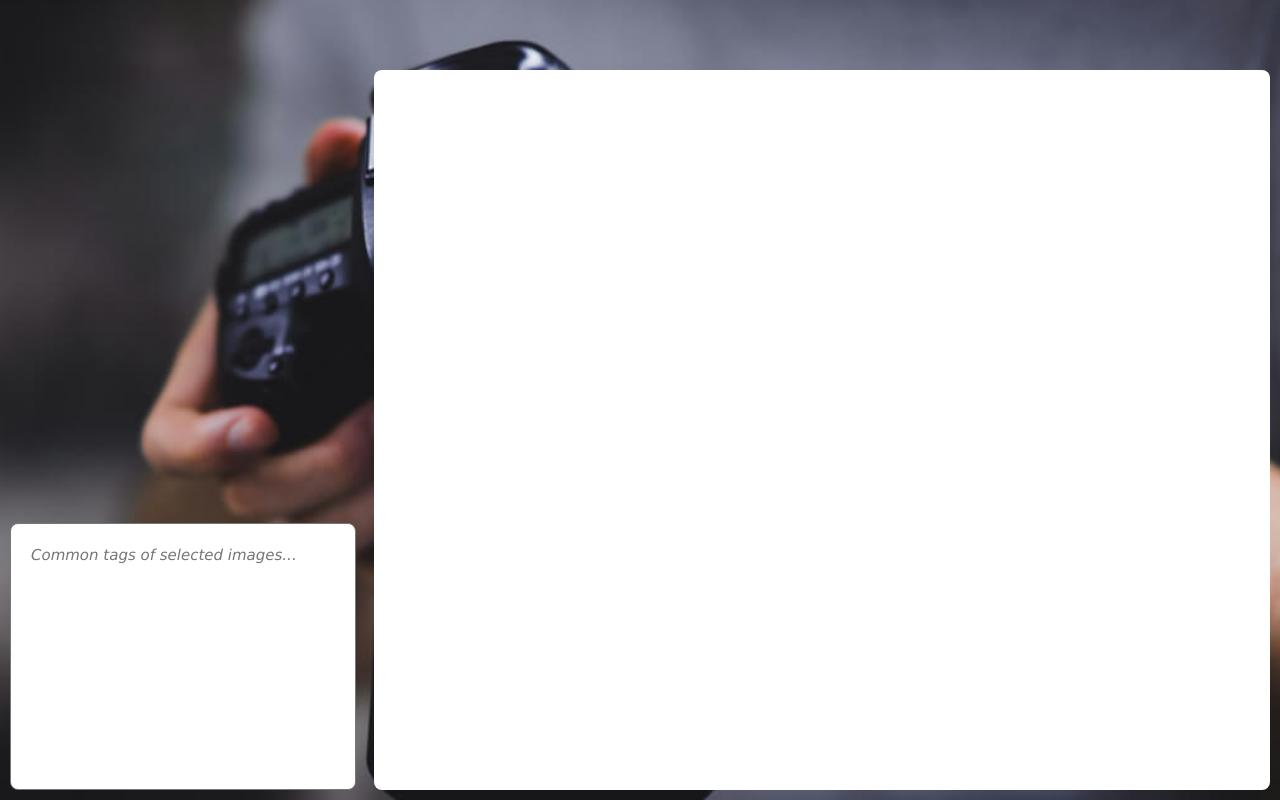
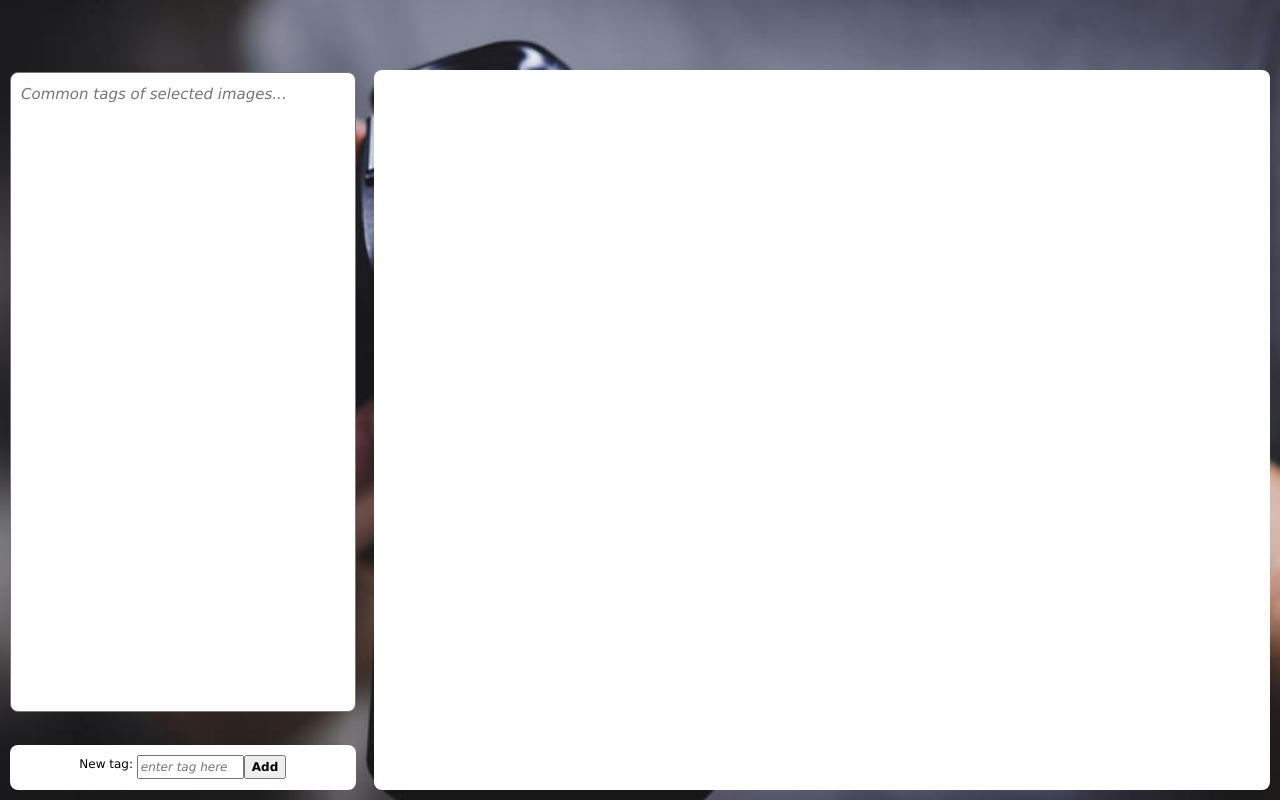
Before and after one commit to cicchiello/photos, a PHP site: page / in a window 1280 px wide. Run offline with PHP 8.4, Linux system fonts and the light colour scheme.

Commit message:
- enhanced UI for adding new tags

```diff
--- a/www/index.php
+++ b/www/index.php
@@ -24,6 +24,35 @@
     textarea {
         resize: none;
     }
+
+    div.relative {
+      position: relative;
+      width: 100%;
+      height: 10%;
+    }
+
+    .addTagArea {
+        position: absolute;
+        bottom: 10px;
+        left: 20px;
+        width: 200px;
+        height: 100px;
+        border: 3px solid #73AD21;
+    }
+
+    input:placeholder-shown {
+        font-style: italic;
+    }
+
+    .tagAddArea {
+	position: relative;
+	bottom: 10px;
+	padding: 10px;
+	margin: 10px;
+        display: flex;
+        justify-content: center;
+    }
+
   </style>
 
   <script>
@@ -147,17 +176,37 @@
 
         if (isset($_COOKIE['login_user'])) {
             echo 'onload="init('."'".$row."',".$confidence.')">';
-            echo renderMainMenu($_COOKIE['login_user']);
+            echo renderProfileArea($_COOKIE['login_user']);
         } else {
             echo 'onload="forceLogin()">';
         }
         #echo var_dump(isset($_COOKIE['login_user']));
     ?>
 
+    <div style="height:90%; width:90%;">
+
+        <div class="relative">
+        </div>
+
+        <div style="position: relative;">
+
             <textarea readonly placeholder="Common tags of selected images..."
-	      id="key-area" rows="10" cols="4"
-	      style="width:27%; padding:20px; margin:10px"
-	      class="w3-round-large w3-display-bottomleft"></textarea>
+                id="key-area" rows="18" cols="4"
+                style="position:fixed; width:27%; height:80%; padding-left:10px; margin-left:10px; padding-top:10px"
+                class="w3-round-large"></textarea>
+
+            <div style="position:fixed; width:27%; bottom:0; height:45px; margin:10px; z-index:999;"
+                class="w3-white w3-round-large">
+
+                <div class="tagAddArea">
+                    <label for="newTag" class="w3-small">New tag:&nbsp;</label>
+                    <input id="newTag" type="text" size="12" class="w3-small" placeholder="enter tag here">
+                    <button id="addNewTagButton" class="w3-small" style="font-weight:bold">Add</button>
+                </div>
+
+            </div>
+
+        </div>
 
         <div style="height:90%; width:70%; padding:10px; margin:10px"
             class="w3-white w3-round-large w3-panel w3-display-bottomright">
@@ -169,5 +218,7 @@
 
       </div>
 
+    </div>
+
   </body>
 </html>
```
Also changed, not shown: www/imgArrayTbl.php (+5 -5 lines). Lines whose indentation alone changed are shown as unchanged.
